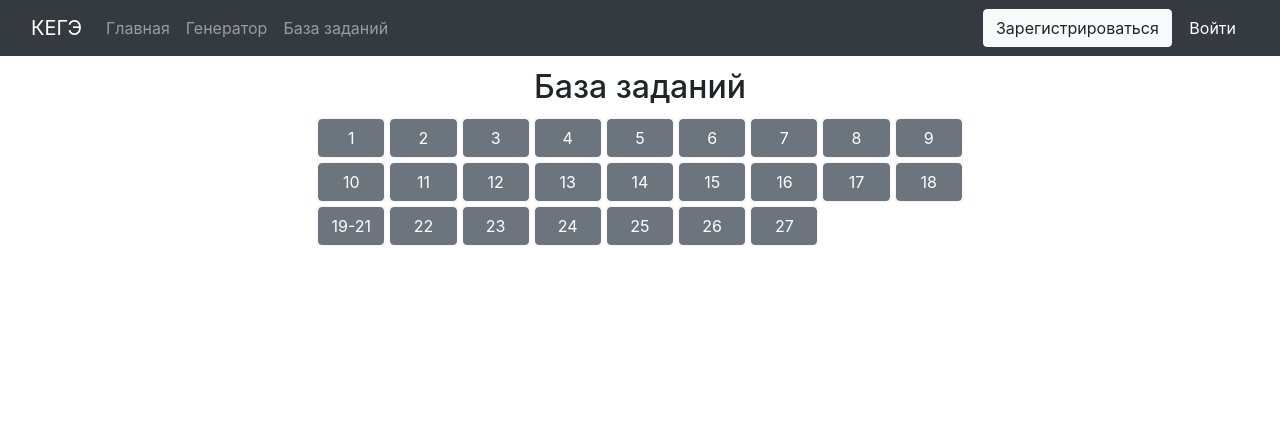
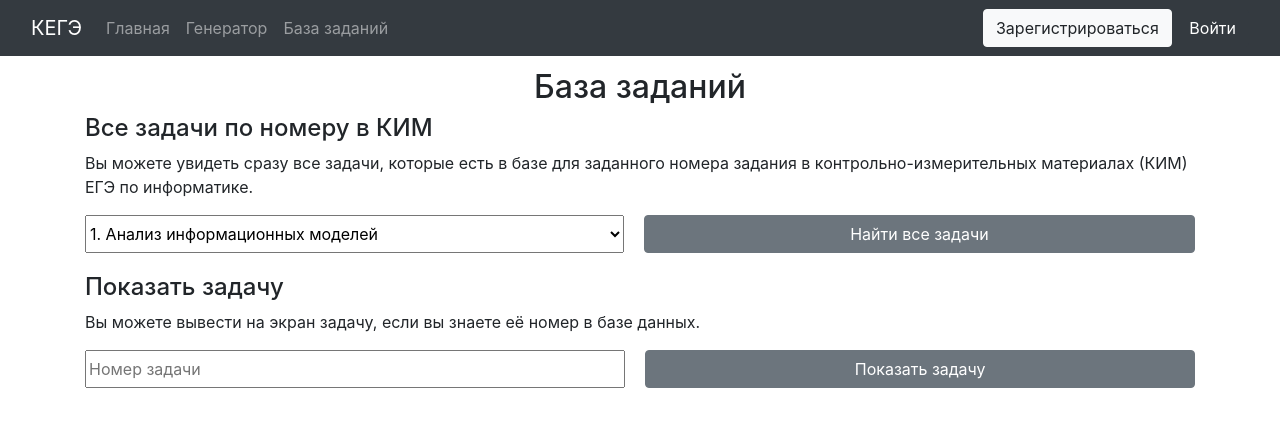
Before and after one commit to Just1z/ProjectE, a Flask app: page /task_database in a window 1280 px wide. Shown: the top 435 px of the page. Run offline with Flask 2, Linux system fonts and the light colour scheme; parts of the project's set-up code (start-up, migrations or seed data) failed here and were passed over; some libraries are stand-ins or nearby versions.

Commit message:
Fixed database page

```diff
--- a/main.py
+++ b/main.py
@@ -206,13 +206,23 @@ def task_database():
     return render_template("task_database.html", title="База заданий")
 
 
-@app.route("/task_database/<int:number>")
-def show_task(number):
-    session = db_session.create_session()
-    tasks = session.query(Task).filter(Task.number == number).order_by(Task.id).all()
-    tasks_data = [[t.id, t.html, t.answer] for t in tasks]
-    data = {"title": f"Задание {number}", "tasks": tasks_data}
-    return render_template("show_task.html", **data)
+@app.route("/task_database/")
+def show_task():
+    if request.args.get("number"):
+        number = request.args.get("number")
+        session = db_session.create_session()
+        tasks = session.query(Task).filter(Task.number == number).order_by(Task.id).all()
+        tasks_data = [[t.id, t.html, t.answer] for t in tasks]
+        data = {"title": f"Задание {number if 19 != number else '19-21'}", "tasks": tasks_data}
+        return render_template("show_task.html", **data)
+    elif request.args.get("id"):
+        id = request.args.get("id")
+        session = db_session.create_session()
+        tasks = session.query(Task).filter(Task.id == id).first()
+        number = tasks.number
+        tasks_data = [[tasks.id, tasks.html, tasks.answer]]
+        data = {"title": f"Задание {number if 19 != number else '19-21'}", "tasks": tasks_data}
+        return render_template("show_task.html", **data)
 
 
 @app.route("/")
--- a/static/js/functions.js
+++ b/static/js/functions.js
@@ -162,3 +162,15 @@ let showAnswer = (id) => {
     }
 
 }
+
+
+function getAllTasks() {
+    window.location.href = '/task_database/?number=' + document.getElementById("egeId").value;
+    return false;
+  }
+
+
+function getTask() {
+    window.location.href = '/task_database/?id=' + document.getElementById("task_id").value;
+    return false;
+  }
--- a/templates/task_database.html
+++ b/templates/task_database.html
@@ -1,41 +1,49 @@
 {% extends "base.html" %}
 
 {% block head %}
+
 {% endblock %}
 
 {% block content %}
-<div class="starter-template text-center py-5">
-    <h2 style="margin-top: 20px;">База заданий</h2>
-    <table class="tasks" align="center">
-        <tbody>
-            <script>
-                let id = 1;
-                for (let row = 0; row < 3; row++) {
-                    document.write(`<tr>`);
-                    for (let i = 0; i < 9; i++) {
-                        if (id == 28) {break;}
-                        if (id == 19) {
-                            document.write(`
-                                <td name="_1921_">
-                                    <button type="button" style="width:100%;" class="btn btn-secondary" onclick="location.href='/task_database/${id}'">
-                                        ${id}-21
-                                    </button>
-                                </td>`);
-                            id += 3;
-                        } else {
-                            document.write(`
-                                <td>
-                                    <button type="button" style="width:100%;" class="btn btn-secondary" onclick="location.href='/task_database/${id}'">
-                                        ${id}
-                                    </button>
-                                </td>`);
-                            id++;
-                        }
-                    }
-                    document.write(`</tr>`);
-                }
-            </script>
-        </tbody>
-    </table>
+<div class="py-5">
+    <h2 style="margin-top: 20px; text-align: center;">База заданий</h2>
+    <h4>Все задачи по номеру в КИМ</h4>
+    <p>Вы можете увидеть сразу все задачи, которые есть в базе для заданного номера задания в контрольно-измерительных материалах (КИМ) ЕГЭ по информатике.</p>
+    <div style="display: flex; gap: 20px;">
+        <select id="egeId" style="width:100%;">
+            <option value="1">1. Анализ информационных моделей</option>
+            <option value="2">2. Таблицы истинности логических выражений</option>
+            <option value="3">3. Поиск и сортировка в базах данных</option>
+            <option value="4">4. Кодирование и декодирование данных. Условие Фано</option>
+            <option value="5">5. Анализ алгоритмов для исполнителей</option>
+            <option value="6">6. Анализ программ с циклами</option>
+            <option value="7">7. Кодирование графической и звуковой информации</option>
+            <option value="8">8. Комбинаторика</option>
+            <option value="9">9. Обработка числовой информации в электронных таблицах</option>
+            <option value="10">10. Поиск слова в текстовом документе</option>
+            <option value="11">11. Вычисление количества информации</option>
+            <option value="12">12. Алгоритмы для исполнителей с циклами и ветвлениями</option>
+            <option value="13">13. Количество путей в ориентированном графе</option>
+            <option value="14">14. Позиционные системы счисления</option>
+            <option value="15">15. Истинность логического выражения</option>
+            <option value="16">16. Вычисление значения рекурсивной функции</option>
+            <option value="17">17. Обработка целочисленных данных. Проверка делимости</option>
+            <option value="18">18. Динамическое программирование в электронных таблицах</option>
+            <option value="19">19-21. Теория игр</option>
+            <option value="22">22. Анализ программ с циклами и ветвлениями</option>
+            <option value="23">23. Динамическое программирование (количество программ)</option>
+            <option value="24">24. Обработка символьных строк</option>
+            <option value="25">25. Обработка целочисленных данных. Поиск делителей</option>
+            <option value="26">26. Обработка данных с помощью сортировки</option>
+            <option value="27">27. Обработка потока данных</option>
+        </select>
+        <button type="button" style="width:100%;" class="btn btn-secondary" onclick="return getAllTasks()">Найти все задачи</button>
+    </div>
+    <h4 style="margin-top: 20px;">Показать задачу</h4>
+    <p>Вы можете вывести на экран задачу, если вы знаете её номер в базе данных.</p>
+    <div style="display: flex; gap: 20px;">
+        <input class="answer me-2" style="width:100%;" type="text" placeholder="Номер задачи" id="task_id">
+        <button type="button" style="width: 100%;" class="btn btn-secondary" onclick="return getTask()">Показать задачу</button>
+    </div>
 </div>
 {% endblock %}
```
